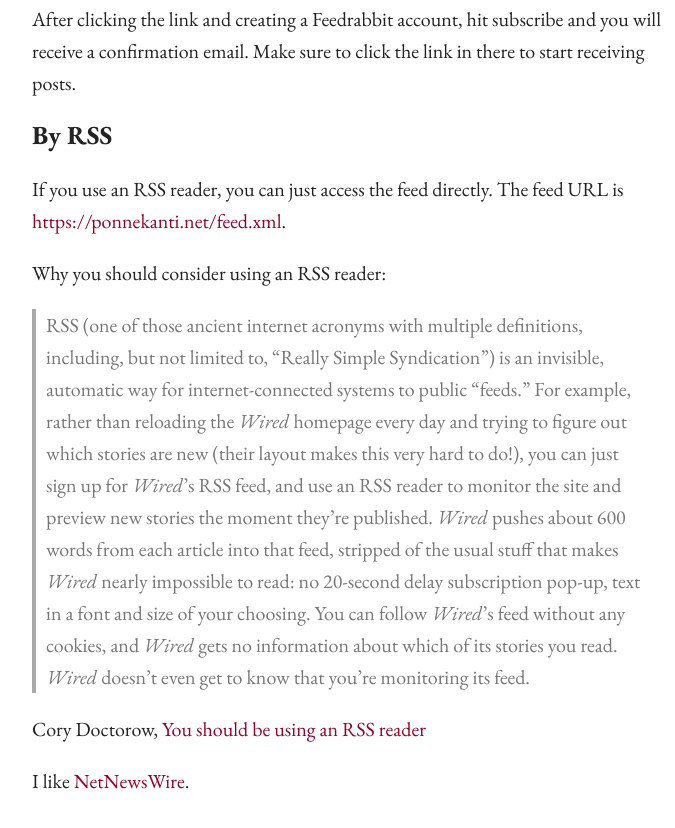
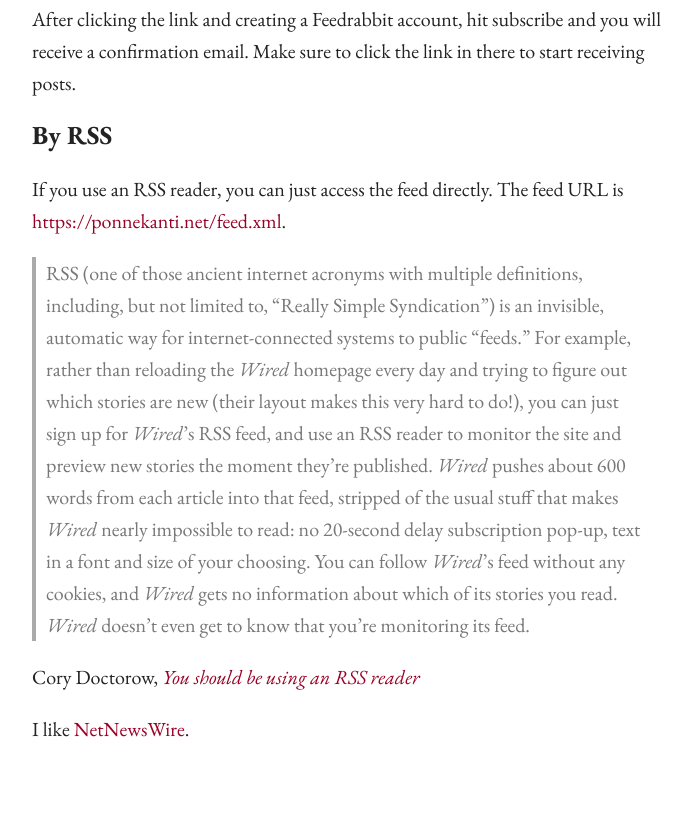
Before and after one commit to ManavPonnekanti/ponnekanti.net, an Eleventy site: page src/subscribe.md in a window 1280 px wide. Shown: the part 684-1512 px from the top of the page, without its empty margins (283-958 px from the left). After the commit the page ends 1464 px from the top, so only its background shows below. Built offline with nearby package versions, Linux system fonts and the light colour scheme; Eleventy itself is replaced by a stand-in of ours; files that its build step writes are made by us from their sources.

Commit message:
Small change on subscribe page

```diff
--- a/src/subscribe.md
+++ b/src/subscribe.md
@@ -18,9 +18,8 @@
 
 If you use an RSS reader, you can just access the feed directly. The feed URL is [https://ponnekanti.net/feed.xml](/feed.xml).
 
-Why you should consider using an RSS reader:
 > RSS (one of those ancient internet acronyms with multiple definitions, including, but not limited to, “Really Simple Syndication”) is an invisible, automatic way for internet-connected systems to public “feeds.” For example, rather than reloading the *Wired* homepage every day and trying to figure out which stories are new (their layout makes this very hard to do!), you can just sign up for *Wired*’s RSS feed, and use an RSS reader to monitor the site and preview new stories the moment they’re published. *Wired* pushes about 600 words from each article into that feed, stripped of the usual stuff that makes *Wired* nearly impossible to read: no 20-second delay subscription pop-up, text in a font and size of your choosing. You can follow *Wired*’s feed without any cookies, and *Wired* gets no information about which of its stories you read. *Wired* doesn’t even get to know that you’re monitoring its feed.
 
-Cory Doctorow, [You should be using an RSS reader](https://doctorow.medium.com/you-should-be-using-an-rss-reader-76aed31151f9)
+Cory Doctorow, [*You should be using an RSS reader*](https://doctorow.medium.com/you-should-be-using-an-rss-reader-76aed31151f9)
 
 I like [NetNewsWire](https://netnewswire.com).
```
Also changed, not shown: 1 other file.
